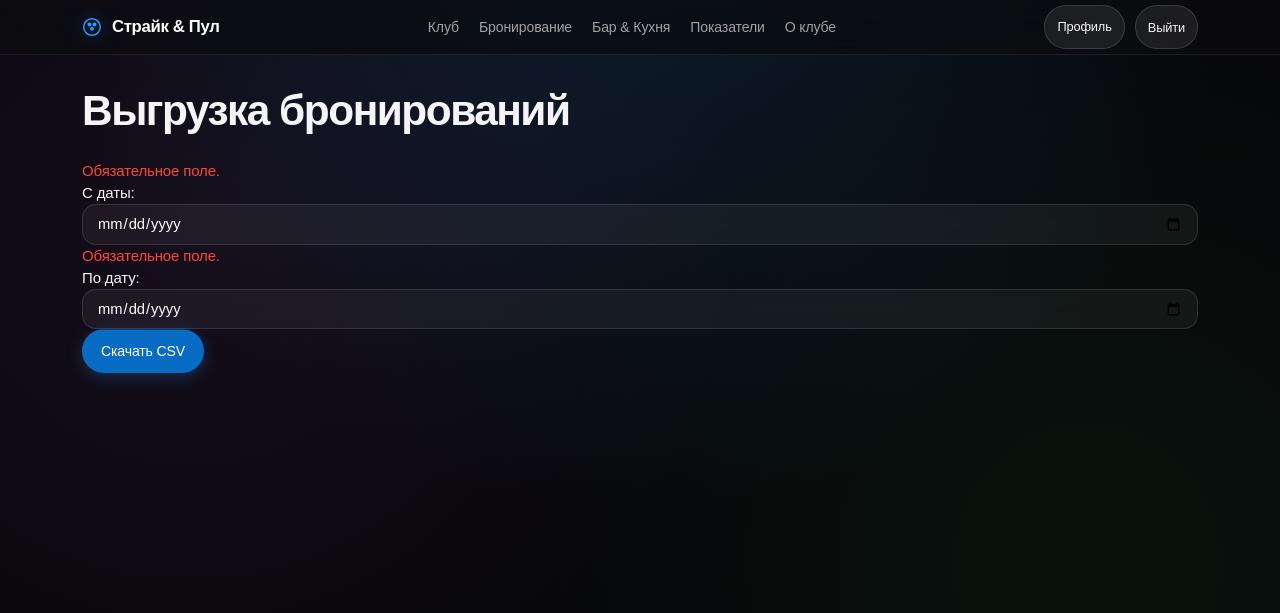
After one commit to Den322141/strike-pool-django, a Django app: page /bookings/export/ in a window 1280 px wide. The commit adds this page. Shown: the top 613 px of the page. Run offline with Django 5.2, Linux system fonts and the light colour scheme; the visitor is signed in with stand-in values (Sample User, id 1).

Commit message:
BUG-23 Добавил выгрузку броней оператором за выбранный период

```diff
--- a/club/forms.py
+++ b/club/forms.py
@@ -83,3 +83,13 @@ class BookingForm(forms.Form):
         self.total = (self.total * (100 - discount) / 100).quantize(Decimal("0.01"))
         data["ends_at"] = end
         return data
+
+class PeriodForm(forms.Form):
+    start = forms.DateField(label="С даты", widget=forms.DateInput(attrs={"type": "date"}))
+    end = forms.DateField(label="По дату", widget=forms.DateInput(attrs={"type": "date"}))
+
+    def clean(self):
+        data = super().clean()
+        if data.get("start") and data.get("end") and data["end"] < data["start"]:
+            self.add_error("end", "Укажите дату окончания после начала периода.")
+        return data
--- a/club/urls.py
+++ b/club/urls.py
@@ -18,6 +18,7 @@ urlpatterns = [
     path("login/", LoginView.as_view(template_name="club/login.html"), name="login"),
     path("logout/", LogoutView.as_view(next_page="club:home"), name="logout"),
     path("register/", reservations.register, name="register"),
+    path("bookings/export/", views.export_bookings, name="booking_export"),
     path("bookings/", views.booking_list, name="booking_list"),
     path("bookings/<int:pk>/", views.booking_record, {"template_name": "club/booking_detail.html"}, name="booking_detail"),
     path("bookings/<int:pk>/cancel/", reservations.cancel, name="booking_cancel"),
--- a/club/views.py
+++ b/club/views.py
@@ -1,4 +1,8 @@
+import csv
 import logging
+from django.core.exceptions import PermissionDenied
+from django.http import HttpResponse
+from .forms import PeriodForm
 import re
 from decimal import Decimal, InvalidOperation
 
@@ -82,7 +86,7 @@ def profile(request):
 
 def booking_list(request):
     bookings = Booking.objects.filter(visitor=request.user).order_by("-starts_at", "-pk") if request.user.is_authenticated else Booking.objects.none()
-    return render(request, "club/bookings.html", {"page": Paginator(bookings, 20).get_page(request.GET.get("page"))})
+    return render(request, "club/bookings.html", {"page": Paginator(bookings, 20).get_page(request.GET.get("page")), "can_export": request.user.is_authenticated and (request.user.is_superuser or request.user.groups.filter(name="Оператор").exists())})
 
 
 def dashboard(request):
@@ -96,3 +100,22 @@ def booking_record(request, pk, template_name):
     records = Booking.objects.filter(visitor=request.user).prefetch_related("zones__game_type")
     booking = get_object_or_404(records, pk=pk)
     return render(request, template_name, {"booking": booking})
+
+@login_required(login_url="club:login")
+def export_bookings(request):
+    if not (request.user.is_superuser or request.user.groups.filter(name="Оператор").exists()):
+        raise PermissionDenied
+    form = PeriodForm(request.GET)
+    if not form.is_valid():
+        return render(request, "club/export.html", {"form": form})
+    records = Booking.objects.filter(starts_at__date__range=(form.cleaned_data["start"], form.cleaned_data["end"]))
+    response = HttpResponse(content_type="text/csv; charset=utf-8")
+    response["Content-Disposition"] = 'attachment; filename="bookings.csv"'
+    writer = csv.writer(response)
+    writer.writerow(["Номер", "Начало", "Гости", "Статус"])
+    for record in records:
+        number = record.number
+        if number.lstrip().startswith(("=", "+", "-", "@")):
+            number = "'" + number
+        writer.writerow([number, timezone.localtime(record.starts_at).isoformat(), record.guests, record.status])
+    return response
--- a/templates/club/bookings.html
+++ b/templates/club/bookings.html
@@ -2,5 +2,5 @@
 {% load static %}
 {% block title %}Мои бронирования · Страйк &amp; Пул{% endblock %}
 {% block content %}
-<h1>Мои бронирования</h1>{% if user.is_authenticated %}{% for b in page %}<article class="card"><h2>{{ b.number }}</h2><p>{{ b.starts_at|date:"d.m.Y H:i" }} · {{ b.guests }} гостей · {{ b.get_status_display }}</p><a class="btn btn-secondary" href="{% url 'club:booking_detail' b.pk %}">Детали бронирования</a></article>{% empty %}<p class="card">У вас пока нет бронирований.</p>{% endfor %}{% include 'club/pager.html' %}{% else %}<section class="card narrow"><h2>История посещений</h2><p>Войдите, чтобы увидеть свои бронирования.</p><a class="btn btn-primary" href="{% url 'club:login' %}?next={% url 'club:booking_list' %}">Войти</a></section>{% endif %}
+<h1>Мои бронирования</h1>{% if can_export %}<a href="{% url 'club:booking_export' %}">Выгрузить брони за период</a>{% endif %}{% if user.is_authenticated %}{% for b in page %}<article class="card"><h2>{{ b.number }}</h2><p>{{ b.starts_at|date:"d.m.Y H:i" }} · {{ b.guests }} гостей · {{ b.get_status_display }}</p><a class="btn btn-secondary" href="{% url 'club:booking_detail' b.pk %}">Детали бронирования</a></article>{% empty %}<p class="card">У вас пока нет бронирований.</p>{% endfor %}{% include 'club/pager.html' %}{% else %}<section class="card narrow"><h2>История посещений</h2><p>Войдите, чтобы увидеть свои бронирования.</p><a class="btn btn-primary" href="{% url 'club:login' %}?next={% url 'club:booking_list' %}">Войти</a></section>{% endif %}
 {% endblock %}
--- /dev/null
+++ b/templates/club/export.html
@@ -0,0 +1 @@
+{% extends "base.html" %}{% block content %}<h1>Выгрузка бронирований</h1><form method="get">{{ form.as_p }}<button class="btn btn-primary">Скачать CSV</button></form>{% endblock %}
```
